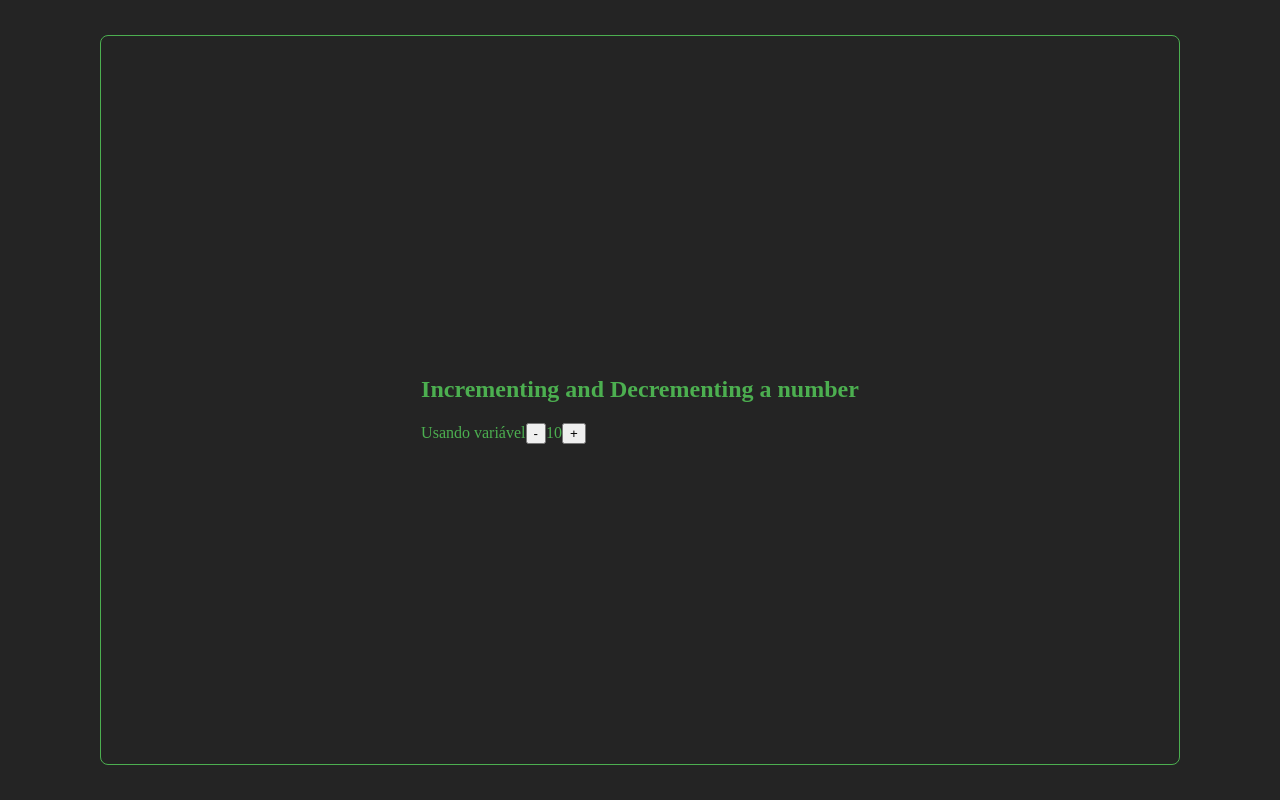
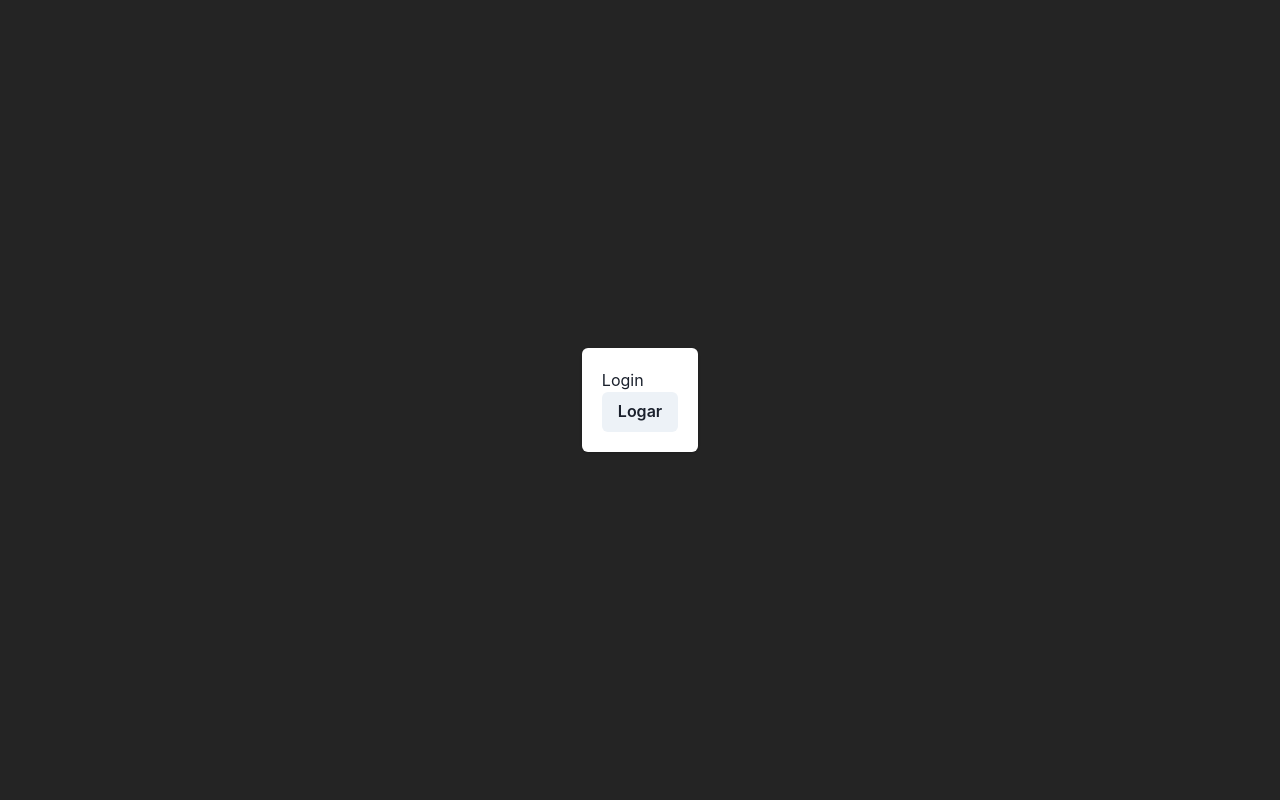
Before and after one commit to thiagosf-dev/web-contas, a React (Vite) app: page / in a window 1280 px wide. Built offline with nearby package versions, Linux system fonts and the light colour scheme.

Commit message:
atualizando codigo

```diff
--- a/package.json
+++ b/package.json
@@ -10,6 +10,10 @@
     "preview": "vite preview"
   },
   "dependencies": {
+    "@chakra-ui/react": "^2.7.1",
+    "@emotion/react": "^11.11.1",
+    "@emotion/styled": "^11.11.0",
+    "framer-motion": "^10.12.18",
     "react": "^18.2.0",
     "react-dom": "^18.2.0"
   },
--- a/src/App.tsx
+++ b/src/App.tsx
@@ -1,12 +1,10 @@
-import IncrementDecrement from "./components/IncrementDecrement";
-
-// tem que retornar uma função
-// essa função tem que retornar um JSX
+import { Button } from "@chakra-ui/react";
+import Login from "./components/Login";
 
 function App() {
   return (
     <>
-      <IncrementDecrement />
+      <Login />
     </>
   );
 }
--- a/src/components/IncrementDecrement.module.css
+++ b/src/components/IncrementDecrement.module.css
@@ -6,3 +6,36 @@
   border-radius: 8px;
   color: #4caf50;
 }
+
+.container h2 {
+  text-align: center;
+  margin-bottom: 2rem;
+}
+
+.counter {
+  display: flex;
+  align-items: center;
+  justify-content: center;
+}
+
+.value {
+  width: 15px;
+  display: flex;
+  align-items: center;
+  justify-content: center;
+}
+
+.container button {
+  background-color: #4caf50;
+  color: white;
+  border-radius: 5px;
+  display: flex;
+  align-items: center;
+  justify-content: center;
+  cursor: pointer;
+  margin: 1rem;
+}
+
+.container span {
+  margin: 1rem 1rem;
+}
--- a/src/components/IncrementDecrement.tsx
+++ b/src/components/IncrementDecrement.tsx
@@ -1,17 +1,44 @@
+import { useState } from "react";
 import styles from "./IncrementDecrement.module.css";
 
 function IncrementDecrement() {
+  let result = 0;
+
+  function handleDecrementButton() {
+    result--;
+  }
+
+  // estado - state
+  const [count, setCount] = useState(0);
+
+  function handleIncrementCount() {
+    setCount(count + 1);
+  }
+
   return (
     <div className={styles.container}>
       <h2>Incrementing and Decrementing a number</h2>
 
-      <div>
+      <div className={styles.counter}>
         <span>Usando variável</span>
-        <button>
+        <button onClick={handleDecrementButton}>
           <span> - </span>
         </button>
-        <span>10</span>
+        <span className={styles.value}>{result}</span>
         <button>
+          <span> + </span>
+        </button>
+      </div>
+
+      <hr />
+
+      <div className={styles.counter}>
+        <span>Usando estado</span>
+        <button onClick={() => setCount(count - 1)}>
+          <span> - </span>
+        </button>
+        <span className={styles.value}>{count}</span>
+        <button onClick={handleIncrementCount}>
           <span> + </span>
         </button>
       </div>
--- /dev/null
+++ b/src/components/Login.tsx
@@ -0,0 +1,17 @@
+import { Button, Card, CardBody, Text } from "@chakra-ui/react";
+import React from "react";
+
+function Login() {
+  return (
+    <>
+      <Card>
+        <CardBody>
+          <Text>Login</Text>
+          <Button>Logar</Button>
+        </CardBody>
+      </Card>
+    </>
+  );
+}
+
+export default Login;
--- a/src/main.tsx
+++ b/src/main.tsx
@@ -1,3 +1,4 @@
+import { ChakraProvider } from "@chakra-ui/react";
 import React from "react";
 import ReactDOM from "react-dom/client";
 
@@ -7,6 +8,8 @@ import "./index.css";
 
 ReactDOM.createRoot(document.getElementById("root") as HTMLElement).render(
   <React.StrictMode>
-    <App />
+    <ChakraProvider>
+      <App />
+    </ChakraProvider>
   </React.StrictMode>
 );
```
Also changed, not shown: 1 other file (tests, documents, lock files or other folders).
